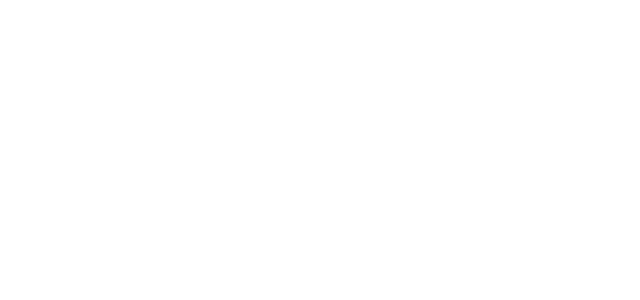
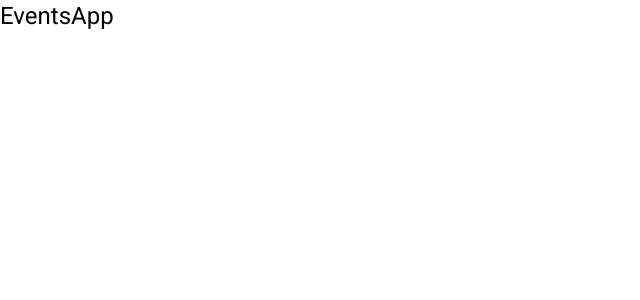
Before and after one commit to KirilPecev/Events-App, an Angular app in the folder EventsApp/: page / in a window 1280 px wide. Shown: the top 300 px of the page, without its empty margins (0-640 px from the left). Built offline with nearby package versions, Linux system fonts and the light colour scheme.

Commit message:
Added Angular material

```diff
--- a/EventsApp/angular.json
+++ b/EventsApp/angular.json
@@ -24,6 +24,7 @@
               "src/assets"
             ],
             "styles": [
+              "./node_modules/@angular/material/prebuilt-themes/deeppurple-amber.css",
               "src/styles.css"
             ],
             "scripts": []
@@ -88,6 +89,7 @@
               "src/assets"
             ],
             "styles": [
+              "./node_modules/@angular/material/prebuilt-themes/deeppurple-amber.css",
               "src/styles.css"
             ],
             "scripts": []
--- a/EventsApp/package.json
+++ b/EventsApp/package.json
@@ -12,10 +12,12 @@
   "private": true,
   "dependencies": {
     "@angular/animations": "~9.0.1",
+    "@angular/cdk": "^9.0.0",
     "@angular/common": "~9.0.1",
     "@angular/compiler": "~9.0.1",
     "@angular/core": "~9.0.1",
     "@angular/forms": "~9.0.1",
+    "@angular/material": "^9.0.0",
     "@angular/platform-browser": "~9.0.1",
     "@angular/platform-browser-dynamic": "~9.0.1",
     "@angular/router": "~9.0.1",
--- a/EventsApp/src/app/app.component.html
+++ b/EventsApp/src/app/app.component.html
@@ -0,0 +1,3 @@
+<div>
+    <h1>{{title}}</h1>
+</div>
--- a/EventsApp/src/index.html
+++ b/EventsApp/src/index.html
@@ -6,8 +6,10 @@
   <base href="/">
   <meta name="viewport" content="width=device-width, initial-scale=1">
   <link rel="icon" type="image/x-icon" href="favicon.ico">
+  <link href="https://fonts.googleapis.com/css?family=Roboto:300,400,500&display=swap" rel="stylesheet">
+  <link href="https://fonts.googleapis.com/icon?family=Material+Icons" rel="stylesheet">
 </head>
-<body>
+<body class="mat-typography">
   <app-root></app-root>
 </body>
 </html>
--- a/EventsApp/src/styles.css
+++ b/EventsApp/src/styles.css
@@ -1 +1,4 @@
 /* You can add global styles to this file, and also import other style files */
+
+html, body { height: 100%; }
+body { margin: 0; font-family: Roboto, "Helvetica Neue", sans-serif; }
```
Also changed, not shown: EventsApp/src/app/app.module.ts (+6 -1 lines), 1 other file (tests, documents, lock files or other folders).
